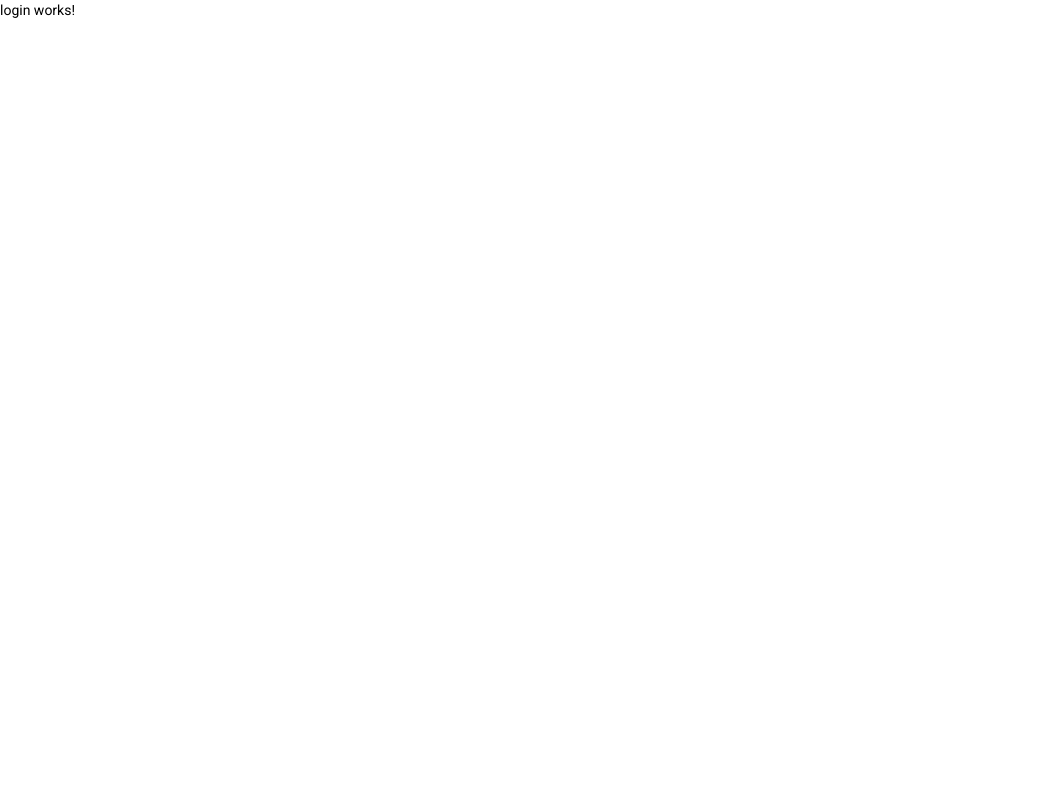
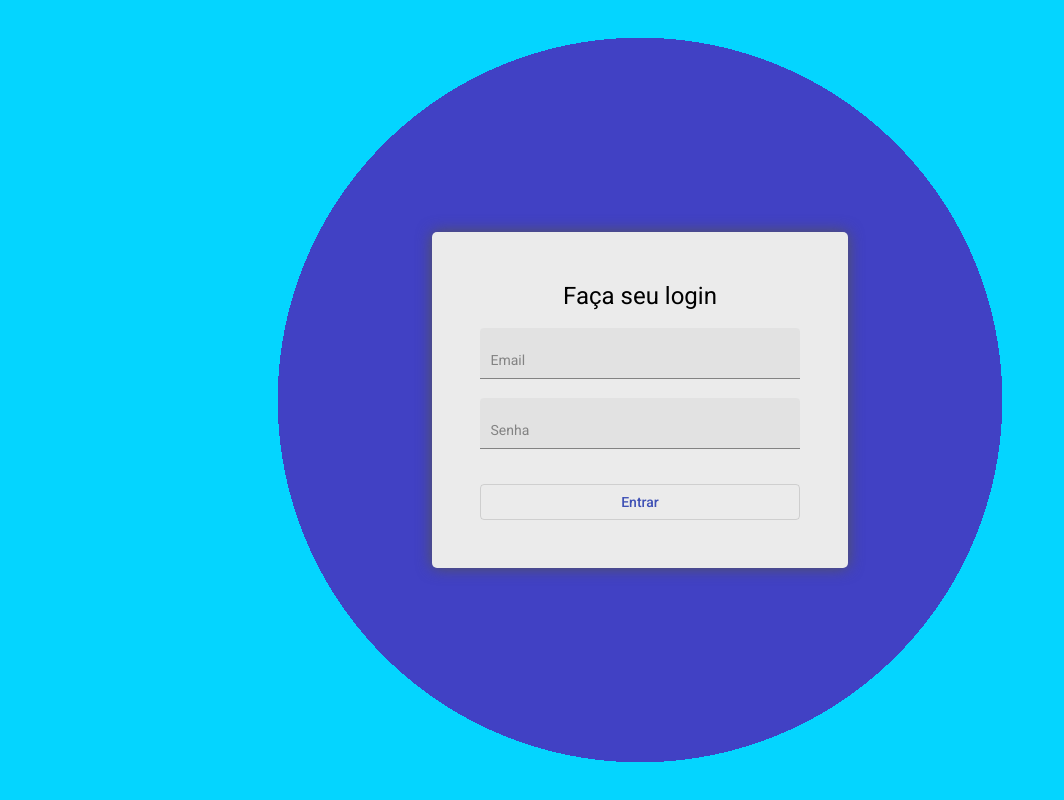
Before and after one commit to Rodrigopca42/cda, an Angular app: page /login in a window 1280 px wide. Shown: the whole page, without its empty margins (0-1064 px from the left). Built offline with nearby package versions, Linux system fonts and the light colour scheme.

Commit message:
HTML e CSS  para login

```diff
--- a/src/app/components/login/login.component.css
+++ b/src/app/components/login/login.component.css
@@ -0,0 +1,34 @@
+.container{
+    height: 100%;
+    background: rgb(65,65,196);
+    background: radial-gradient(circle, rgba(65,65,196,1) 48%,
+                                    rgba(14,189,245,1) 48%,
+                                    rgba(4,213,255,1) 48%);
+
+    display: flex;
+    align-items: center;
+    justify-content: center;
+}
+
+form{
+    width: 20rem;
+    margin: auto;
+    background-color: rgb(235,235,235);
+    padding: 3rem;
+    border-radius: 5px;
+    box-shadow: 0 0 15px #555;
+}
+
+h1{
+    width: 100%;
+    text-align: center;
+}
+
+.full-width {
+    width: 100%;
+}
+
+button{
+    margin-top: 1rem;
+    box-shadow: 0 0 6px #555;
+ }
--- a/src/app/components/login/login.component.html
+++ b/src/app/components/login/login.component.html
@@ -1 +1,18 @@
-<p>login works!</p>
+<div class="container">
+    <form class="form">
+<h1>Faça seu login</h1>
+
+        <mat-form-field class="full-width" appearance="fill">
+            <input matInput placeholder="Email">
+        </mat-form-field>
+
+        <mat-form-field class="full-width" appearance="fill">
+            <input type="password" matInput placeholder="Senha">
+        </mat-form-field>
+
+        <button class="full-width" mat-stroked-button color="primary">
+            Entrar
+        </button>
+      </form>
+
+</div>
```
